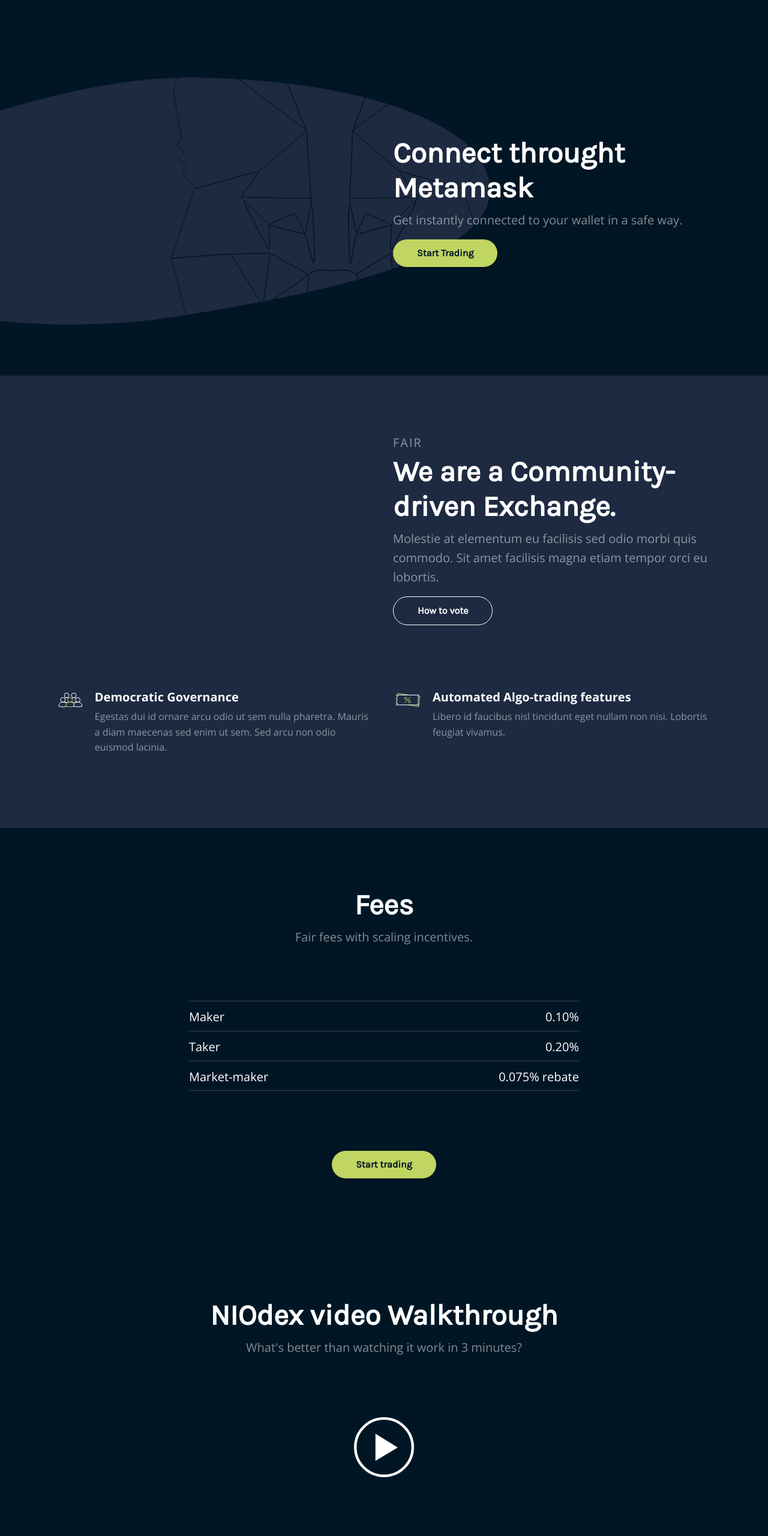
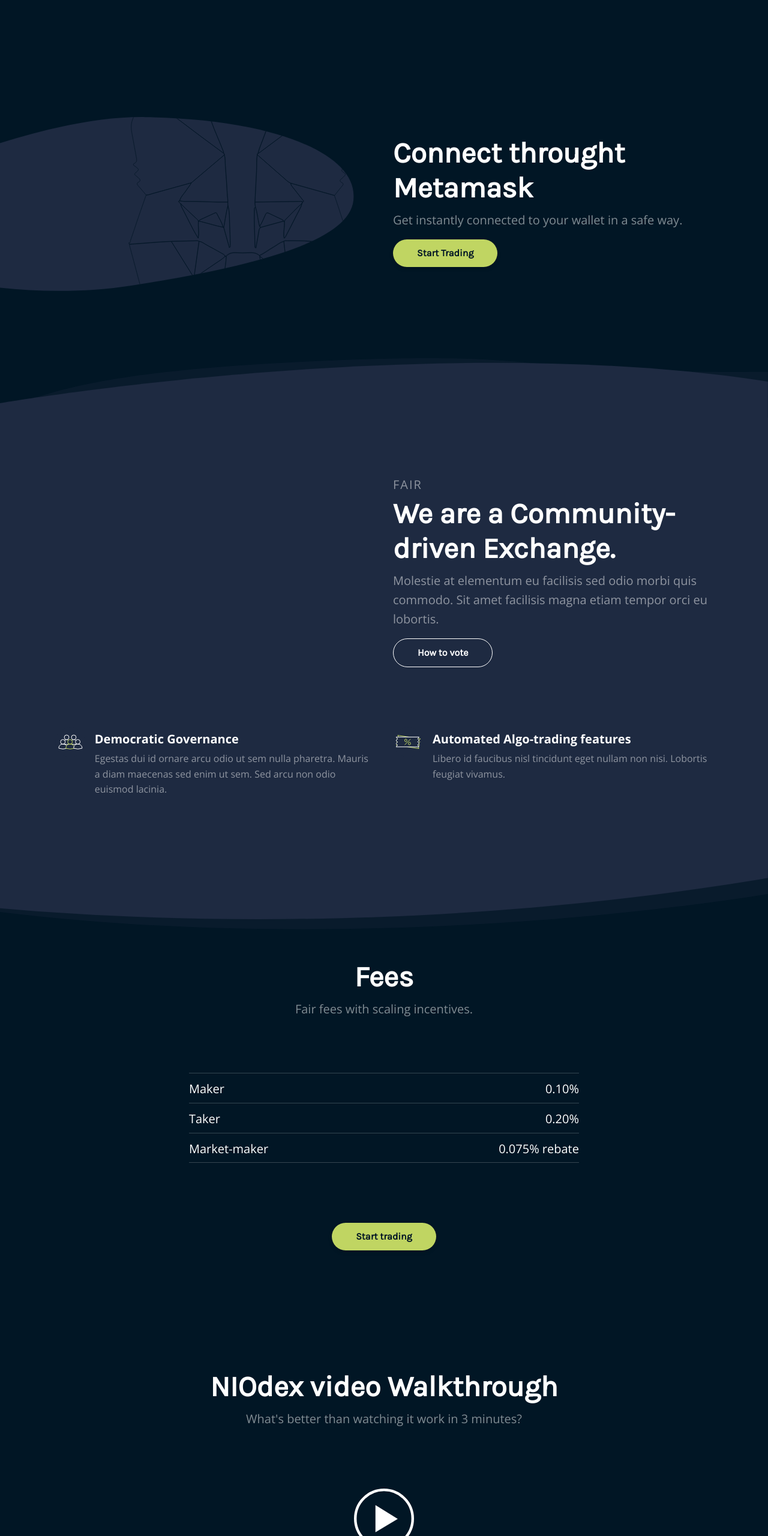
Before and after one commit to Nessjk/niodex, a website: page public/index.html in a window 1280 px wide. Shown: the part 3600-6160 px from the top of the page at 60% size. Drawn offline with nearby package versions, Linux system fonts and the light colour scheme.

Commit message:
Fix @frontpage css bug

```diff
--- a/public/index.html
+++ b/public/index.html
@@ -480,6 +480,11 @@
 
     <!-- Community Driven Exchange -->
     <section class="community">
+
+        <!-- Top Liquid SVG -->
+        <img class="bg-liquid--top" src="./img/svg/bg-liquid--top.svg" alt="">
+
+
         <div class="container">
 
 
@@ -537,6 +542,10 @@
             </div>
         </div> <!-- End Subcontent -->
     </div>
+
+      <!-- Bottom Liquid SVG -->
+      <img class="bg-liquid--bottom" src="./img/svg/bg-liquid--bottom.svg" alt="">
+
     </section>
 
     <!-- Fees -->
--- a/scss/partials/sections/_hero.scss
+++ b/scss/partials/sections/_hero.scss
@@ -274,9 +274,15 @@
 .metaMask {
     background: $blue--darkest;
     padding-top: 60px;
+    padding-bottom: 160px;
 
     min-height: 550px;
     overflow: hidden;
+
+    @media (max-width: 768px){
+        padding-left: 15px;
+        padding-right: 15px;
+    }
 
     &__content {
         height: 400px;
@@ -287,12 +293,31 @@
 
         &--image {
             position: relative;
+
+            & img {
+                width: 130%;
+                margin-top: 0%;
+
+                @media (min-width: 1024px){
+                    margin-top: -5%;
+                }
+
+                @media (max-width: 880px){
+                    display: none;
+                }
+
         }
     }
 
 }
+}
 
 .bg-metasmask {
+
+    @media (min-width: 768px){
+        margin-left: -40%;
+    }
+
     margin-left: -60%;
     position: absolute;
     margin-top: -15%;
@@ -301,12 +326,15 @@
 .community {
     background: $blue--darker;
     padding-top: 100px;
+    position: relative;
 }
 
+// FEES
 .fees {
     background: $blue--darkest;
-    padding-top: 100px;
+    padding-top: 150px;
     padding-bottom: 100px;
+    margin-bottom: -1px;
 
     &__content {
         max-width: 650px;
@@ -338,10 +366,12 @@
     }
 }
 
+// WALKTHROUGH
 .walkthrough {
     background: $blue--darkest;
     padding-top: 100px;
     padding-bottom: 100px;
+    margin-bottom: -1px;
 
     &__title {
         margin-bottom: 100px;
```
Also changed, not shown: public/css/styles.css.
